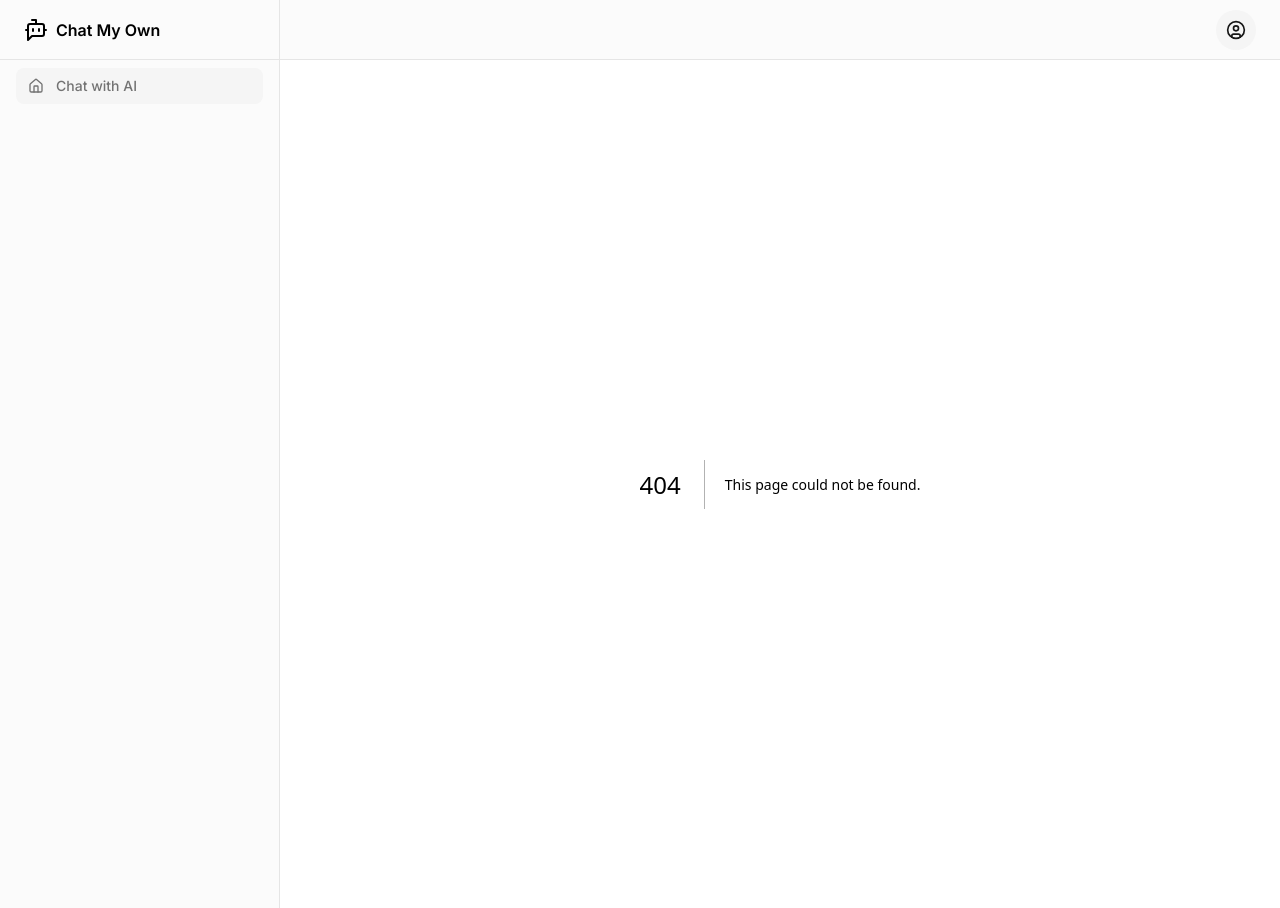
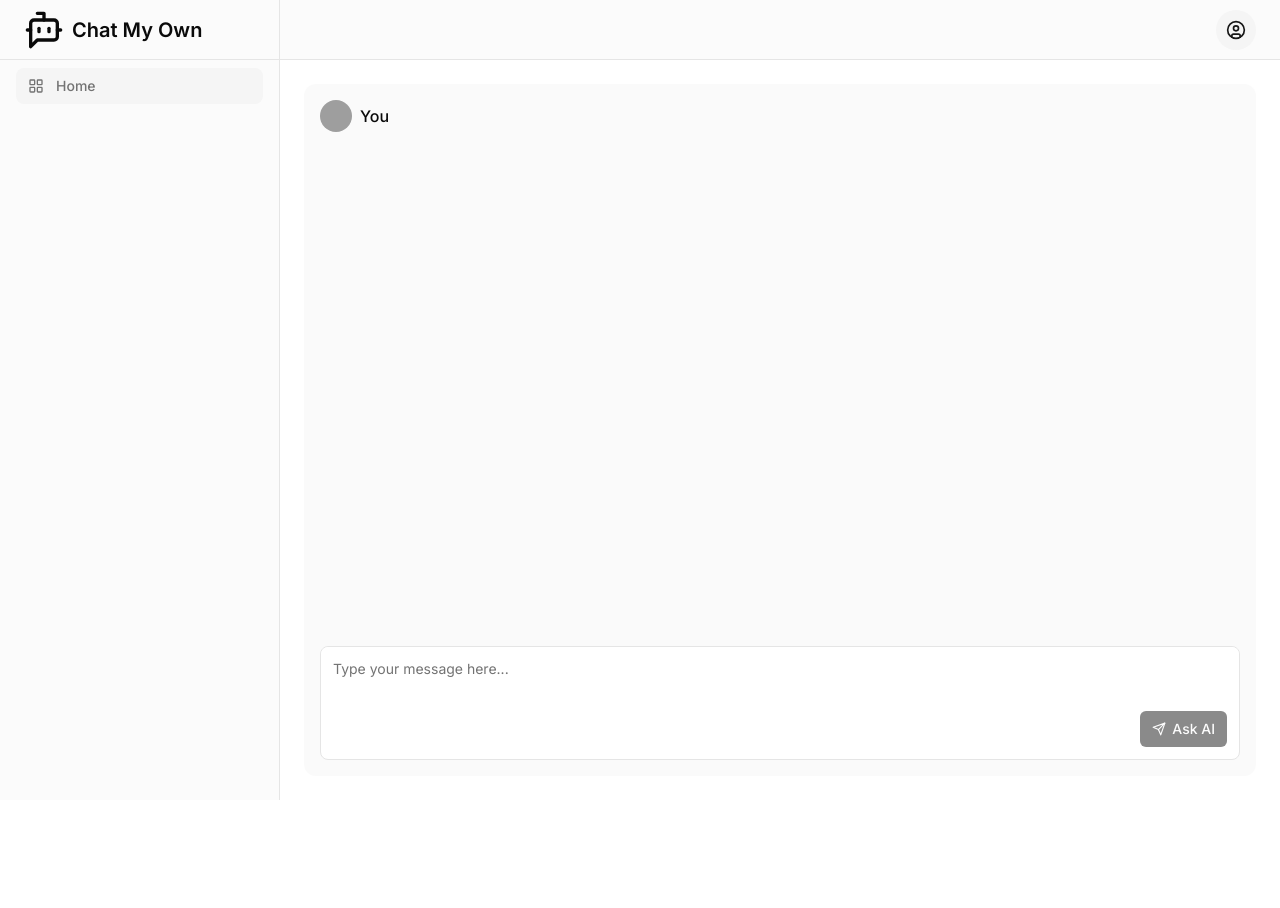
Before and after one commit to hungds99/chat-my-own, a Next.js app: page /ai in a window 1280 px wide. Before the commit this address had no page. After the commit the page ends 800 px from the top, so only its background shows below. Built offline with nearby package versions, Linux system fonts and the light colour scheme; grey boxes are pictures that could not be loaded.

Commit message:
chore: update metadata

```diff
--- a/src/app/page.tsx
+++ b/src/app/page.tsx
@@ -1,4 +1,5 @@
 import { Button } from '@/components/ui/button';
+import { BotMessageSquare } from 'lucide-react';
 import Link from 'next/link';
 
 export default function Home() {
@@ -6,12 +7,13 @@ export default function Home() {
     <>
       <div className='flex flex-1 items-center justify-center'>
         <div className='flex flex-col items-center gap-1 text-center'>
+          <BotMessageSquare className='w-10 h-10' color='#2258d8' />
           <h3 className='text-2xl font-bold tracking-tight'>Welcome to Chat with My Own</h3>
           <p className='text-sm text-muted-foreground'>
             You can start chatting as soon as you click a button.
           </p>
           <Button variant={'link'} className='mt-4'>
-            <Link href='/chat'>Start Chatting</Link>
+            <Link href='/ai'>Start Chat</Link>
           </Button>
         </div>
       </div>
--- a/src/components/chat-input.tsx
+++ b/src/components/chat-input.tsx
@@ -45,7 +45,7 @@ export default function ChatInput(props: ChatInputProps) {
           disabled={props.loading || !message.trim()}
         >
           <Send className='size-3.5' />
-          Send Message
+          Ask AI
         </Button>
       </div>
     </div>
--- a/src/components/chat.tsx
+++ b/src/components/chat.tsx
@@ -70,7 +70,7 @@ export default function Chat() {
             />
             <AvatarFallback>U</AvatarFallback>
           </Avatar>
-          <div className='text-xs font-medium leading-none'>You</div>
+          <div className='text-md font-medium leading-none'>You</div>
         </div>
         <div className='space-y-4'>
           {messages.map((message) => (
--- a/src/components/nav.tsx
+++ b/src/components/nav.tsx
@@ -1,4 +1,4 @@
-import { Home } from 'lucide-react';
+import { LayoutGrid } from 'lucide-react';
 import Link from 'next/link';
 
 export default function Nav() {
@@ -8,8 +8,8 @@ export default function Nav() {
         href='#'
         className='flex items-center gap-3 rounded-lg px-3 py-2 bg-muted text-muted-foreground transition-all hover:text-primary'
       >
-        <Home className='h-4 w-4' />
-        Chat with AI
+        <LayoutGrid className='h-4 w-4' />
+        Home
       </Link>
     </nav>
   );
--- a/src/components/sidebar.tsx
+++ b/src/components/sidebar.tsx
@@ -9,8 +9,8 @@ export default function Sidebar() {
       <div className='flex h-full max-h-screen flex-col gap-2'>
         <div className='flex h-14 items-center border-b px-4 lg:h-[60px] lg:px-6'>
           <Link href='/' className='flex items-center gap-2 font-semibold'>
-            <BotMessageSquare className='h-6 w-6' />
-            <span className=''>Chat My Own</span>
+            <BotMessageSquare className='h-10 w-10' />
+            <span className='text-xl'>Chat My Own</span>
           </Link>
         </div>
         <div className='flex-1'>
```
Also changed, not shown: src/app/ai/page.tsx (renamed from src/app/chat/page.tsx), src/app/api/chat/route.ts (renamed from src/app/api/ai/route.ts).
